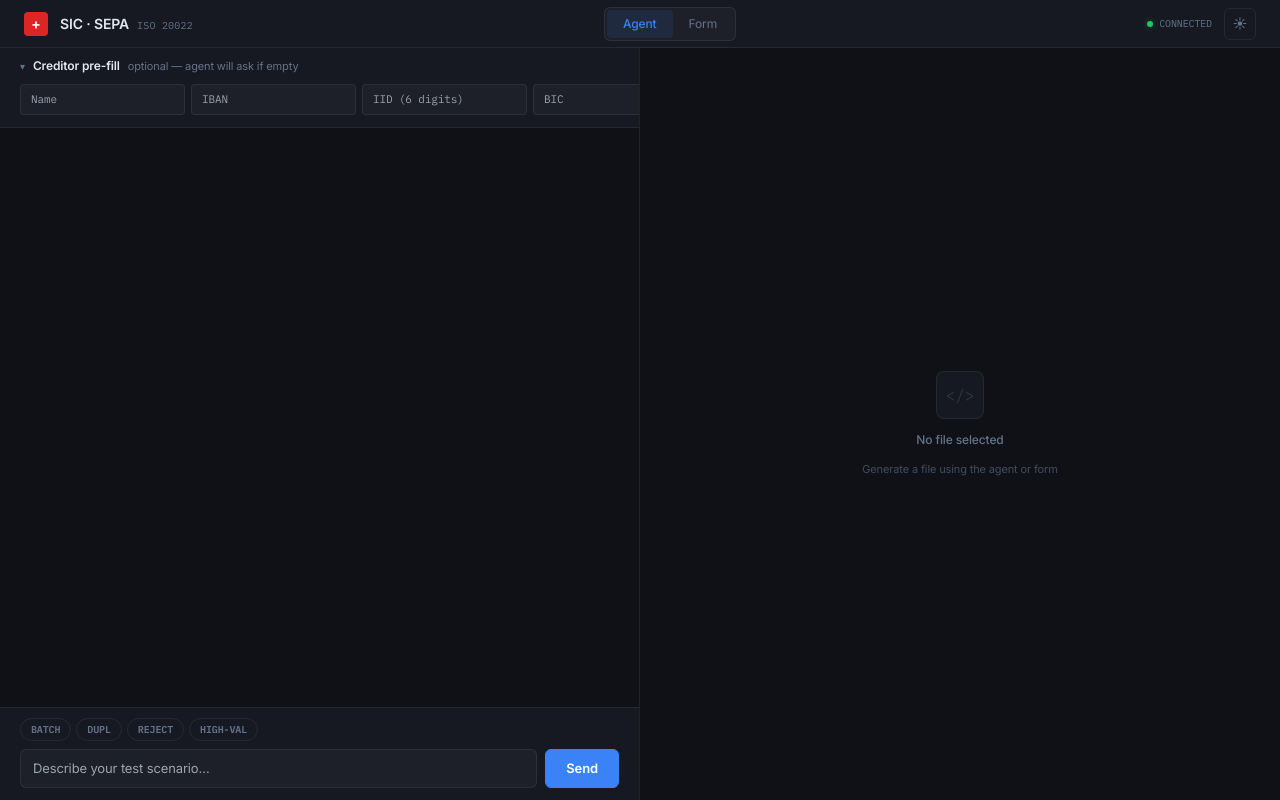
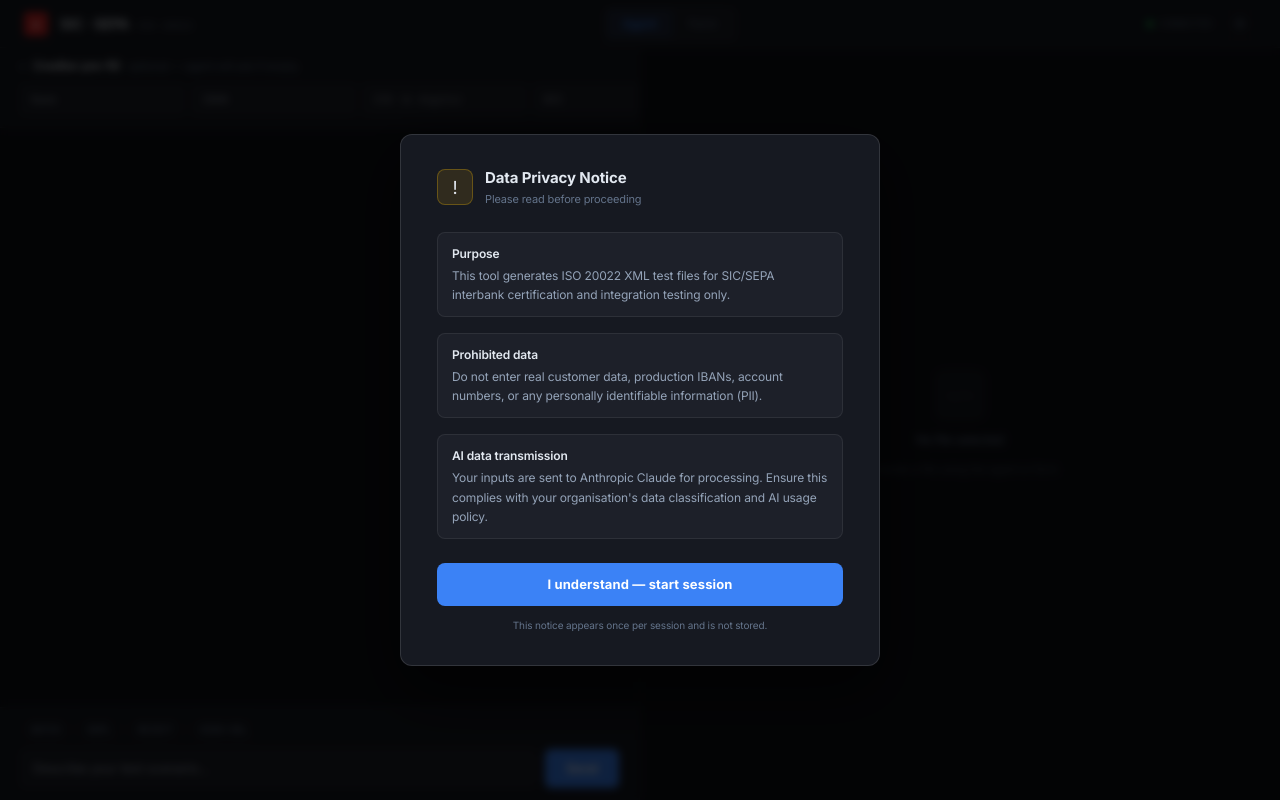
Before and after one commit to ggae2/Payment_Generator, a React (Vite) app in the folder frontend/: page / in a window 1280 px wide. Built offline with nearby package versions, Linux system fonts and the light colour scheme.

Commit message:
add privacy consent

```diff
--- a/frontend/src/App.jsx
+++ b/frontend/src/App.jsx
@@ -2,12 +2,96 @@ import { useState, useEffect } from 'react'
 import AgentChat  from './components/chat/AgentChat'
 import FormPanel  from './components/forms/FormPanel'
 import XmlPreview from './components/preview/XmlPreview'
+
+function ConsentGate({ onAccept }) {
+  return (
+    <div style={{
+      position: 'fixed', inset: 0, zIndex: 1000,
+      background: 'rgba(0,0,0,0.75)',
+      backdropFilter: 'blur(4px)',
+      display: 'flex', alignItems: 'center', justifyContent: 'center',
+      padding: 24,
+    }}>
+      <div style={{
+        background: 'var(--bg-1)',
+        border: '1px solid var(--border-accent)',
+        borderRadius: 12,
+        padding: '32px 36px',
+        maxWidth: 480, width: '100%',
+        boxShadow: '0 24px 64px rgba(0,0,0,0.6)',
+      }}>
+        {/* Header */}
+        <div style={{ display: 'flex', alignItems: 'center', gap: 12, marginBottom: 24 }}>
+          <div style={{
+            width: 36, height: 36, borderRadius: 8,
+            background: 'rgba(234,179,8,0.12)',
+            border: '1px solid rgba(234,179,8,0.3)',
+            display: 'flex', alignItems: 'center', justifyContent: 'center',
+            fontSize: 18, flexShrink: 0,
+          }}>!</div>
+          <div>
+            <p style={{ margin: 0, color: 'var(--text-1)', fontWeight: 700, fontSize: 15 }}>Data Privacy Notice</p>
+            <p style={{ margin: 0, color: 'var(--text-3)', fontSize: 11, marginTop: 2 }}>Please read before proceeding</p>
+          </div>
+        </div>
+
+        {/* Items */}
+        {[
+          [
+            'Purpose',
+            'This tool generates ISO 20022 XML test files for SIC/SEPA interbank certification and integration testing only.',
+          ],
+          [
+            'Prohibited data',
+            'Do not enter real customer data, production IBANs, account numbers, or any personally identifiable information (PII).',
+          ],
+          [
+            'AI data transmission',
+            'Your inputs are sent to Anthropic Claude for processing. Ensure this complies with your organisation\'s data classification and AI usage policy.',
+          ],
+        ].map(([title, body]) => (
+          <div key={title} style={{
+            display: 'flex', gap: 12, marginBottom: 16,
+            background: 'var(--bg-2)', borderRadius: 8,
+            padding: '12px 14px',
+            border: '1px solid var(--border)',
+          }}>
+            <div>
+              <p style={{ margin: '0 0 3px', color: 'var(--text-1)', fontSize: 12, fontWeight: 600 }}>{title}</p>
+              <p style={{ margin: 0, color: 'var(--text-2)', fontSize: 12, lineHeight: 1.6 }}>{body}</p>
+            </div>
+          </div>
+        ))}
+
+        {/* CTA */}
+        <button onClick={onAccept} style={{
+          width: '100%', marginTop: 8,
+          padding: '12px 0', borderRadius: 8,
+          background: 'var(--accent)', border: 'none',
+          color: '#fff', fontSize: 13, fontWeight: 700,
+          cursor: 'pointer', letterSpacing: '0.01em',
+          fontFamily: "'Inter',sans-serif",
+          transition: 'opacity 0.15s',
+        }}
+        onMouseEnter={e => e.currentTarget.style.opacity = '0.85'}
+        onMouseLeave={e => e.currentTarget.style.opacity = '1'}
+        >
+          I understand — start session
+        </button>
+        <p style={{ textAlign: 'center', color: 'var(--text-3)', fontSize: 10, marginTop: 12, marginBottom: 0 }}>
+          This notice appears once per session and is not stored.
+        </p>
+      </div>
+    </div>
+  )
+}
 
 export default function App() {
   const [mode, setMode]             = useState('agent')
   const [generatedFiles, setFiles]  = useState([])
   const [selectedFile, setSelected] = useState(null)
   const [theme, setTheme]           = useState(() => localStorage.getItem('theme') || 'dark')
+  const [consented, setConsented]   = useState(false)
 
   useEffect(() => {
     document.documentElement.setAttribute('data-theme', theme)
@@ -23,6 +107,7 @@ export default function App() {
 
   return (
     <div style={{ display:'flex', flexDirection:'column', height:'100vh', background:'var(--bg-0)' }}>
+      {!consented && <ConsentGate onAccept={() => setConsented(true)} />}
       {/* Header */}
       <header style={{
         background: 'var(--bg-1)',
```
Also changed, not shown: 1 other file (tests, documents, lock files or other folders).
